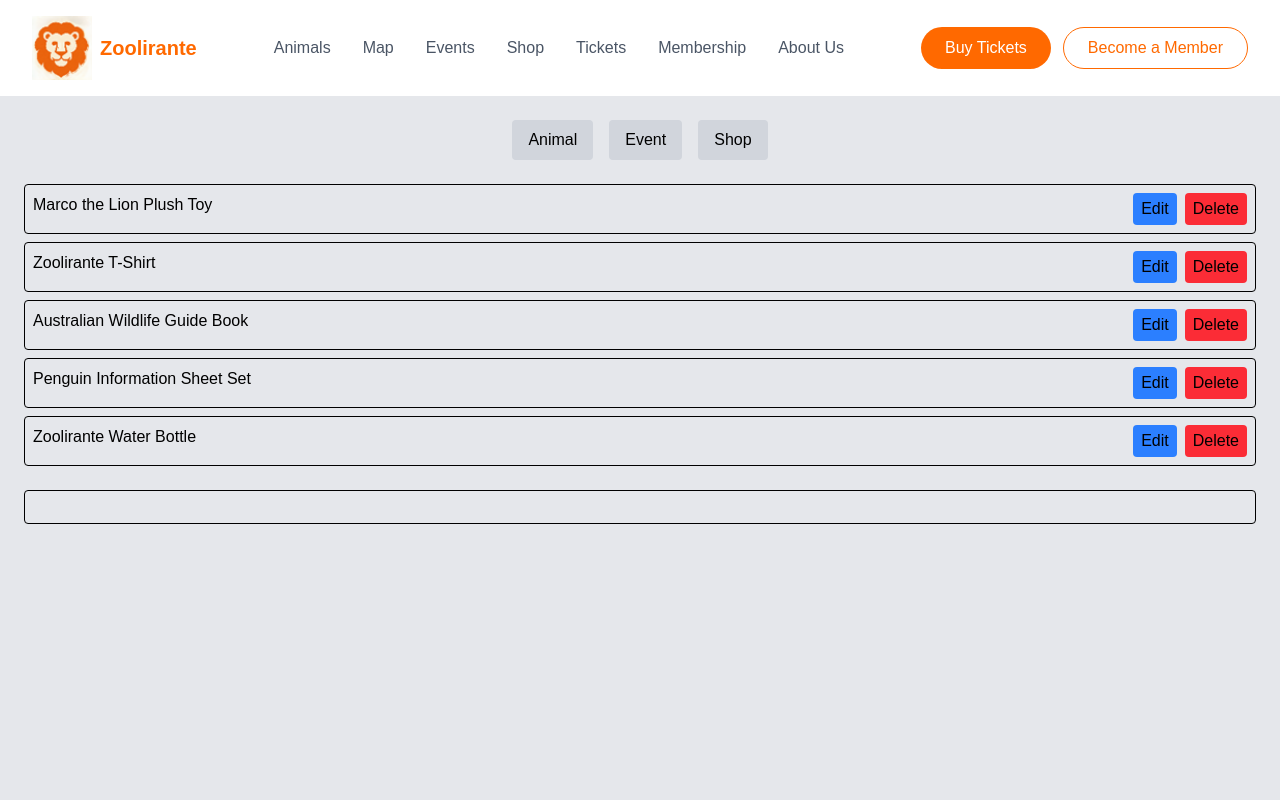
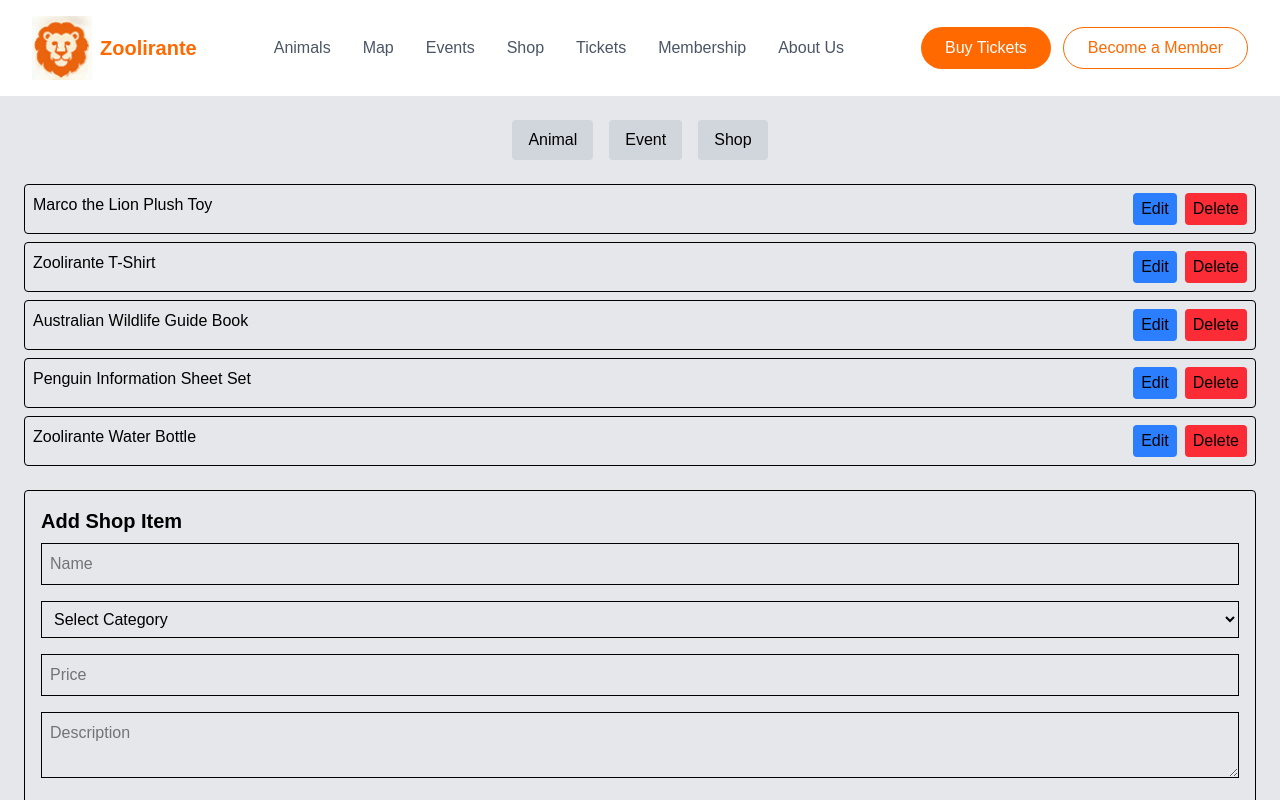
Before and after one commit to NikolaKajchevski/ProjectStudio, a Next.js app in the folder zoolirante/: page /cms in a window 1280 px wide. Both pictures are taken after a click on the button "Shop". Shown: the top 800 px of the page. Built offline with nearby package versions, Linux system fonts and the light colour scheme.

Commit message:
implementing front end for shop form to add, edit, delete shop items

```diff
--- a/zoolirante/src/app/cms/page.tsx
+++ b/zoolirante/src/app/cms/page.tsx
@@ -71,6 +71,8 @@ export default function AdminPanel() {
       <div className="mt-6 p-4 border rounded">
         {activeType === "animal" && <AnimalForm item={selectedItem} />}
         {activeType === "event" && <EventForm item={selectedItem} />}
+        {activeType === "shop" && <ShopForm item={selectedItem} />}
+
       </div>
     </div>
   );
@@ -228,3 +230,52 @@ function AnimalForm({ item }: { item: any }) {
         </form>
       );
     }
+
+// --------------------
+// Shop Form
+function ShopForm({ item }: { item: any }) {
+  const [form, setForm] = useState(
+    item || {
+      name: "",
+      category: "",
+      price: "",
+      description: "",
+      sizes: "",
+      colors: "",
+      stock: "",
+      featured_animal: "",
+      image_url: "",
+    }
+  );
+
+  const categories = Array.from(new Set(data.merchandise.map((m) => m.category)));
+
+  const handleChange = (e: any) => {
+    setForm({ ...form, [e.target.name]: e.target.value });
+  };
+
+  const handleSubmit = (e: any) => {
+    e.preventDefault();
+    console.log("Submitting Shop Item:", form);
+  };
+
+  return (
+    <form onSubmit={handleSubmit} className="space-y-4">
+      <h2 className="font-bold text-xl mb-2">{item ? "Edit Shop Item" : "Add Shop Item"}</h2>
+      <input name="name" value={form.name} placeholder="Name" onChange={handleChange} className="border p-2 w-full" />
+      <select name="category" value={form.category} onChange={handleChange} className="border p-2 w-full">
+        <option value="">Select Category</option>
+        {categories.map((c) => <option key={c} value={c}>{c}</option>)}
+      </select>
+      <input name="price" type="number" value={form.price} placeholder="Price" onChange={handleChange} className="border p-2 w-full" />
+      <textarea name="description" value={form.description} placeholder="Description" onChange={handleChange} className="border p-2 w-full" />
+      <input name="sizes" value={form.sizes} placeholder="Sizes (comma separated)" onChange={handleChange} className="border p-2 w-full" />
+      <input name="colors" value={form.colors} placeholder="Colors (comma separated)" onChange={handleChange} className="border p-2 w-full" />
+      <input name="stock" type="number" value={form.stock} placeholder="Stock" onChange={handleChange} className="border p-2 w-full" />
+      <input name="featured_animal" value={form.featured_animal} placeholder="Featured Animal ID" onChange={handleChange} className="border p-2 w-full" />
+      <input name="image_url" value={form.image_url} placeholder="Image URL" onChange={handleChange} className="border p-2 w-full" />
+
+      <button type="submit" className="bg-green-600 text-black px-4 py-2 rounded">{item ? "Update Shop Item" : "Add Shop Item"}</button>
+    </form>
+  );
+}
```
